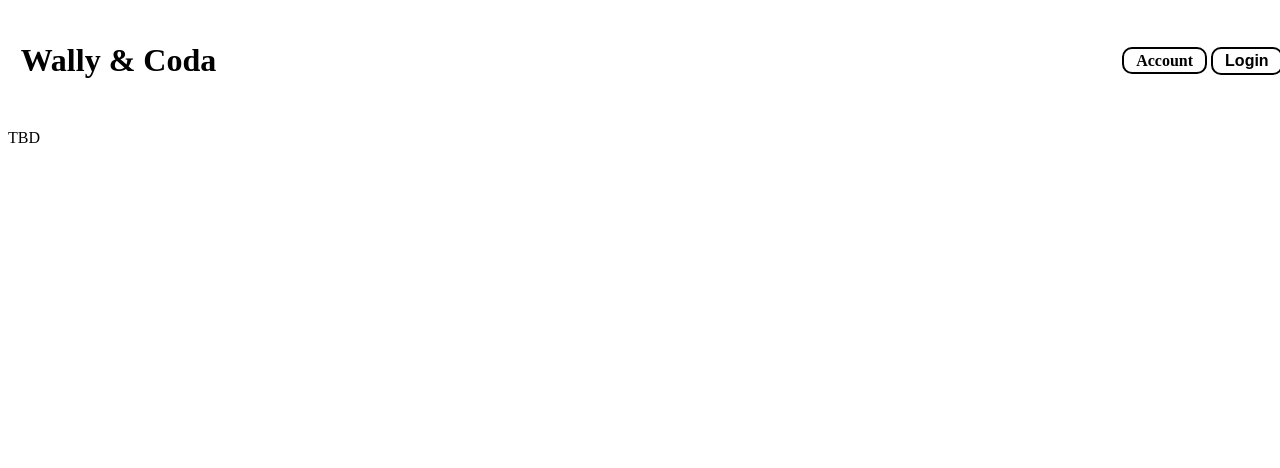
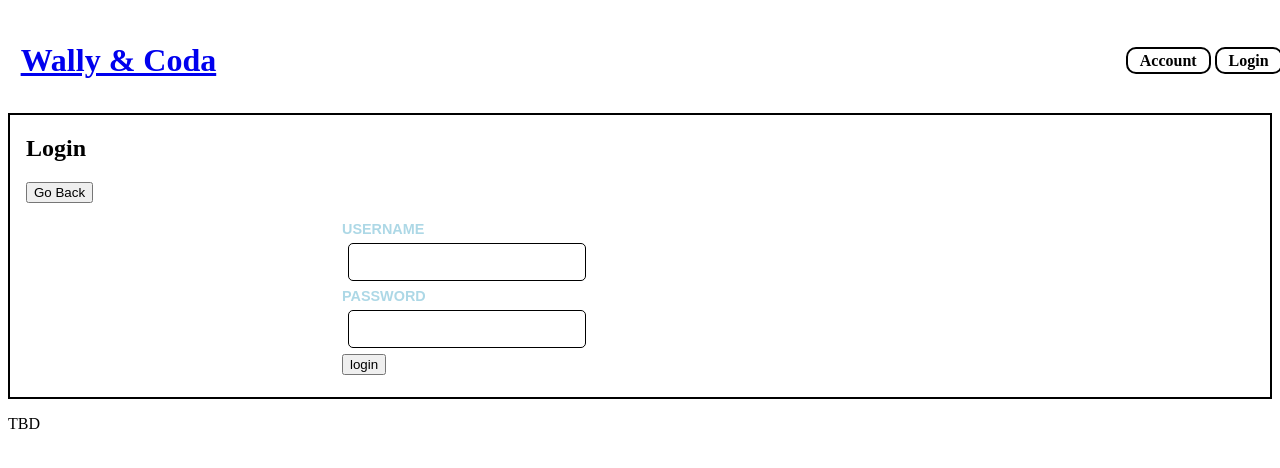
Before and after one commit to josquinlarsen/w-c-new, a React (Vite) app in the folder app/: page /login in a window 1280 px wide. Shown: the top 468 px of the page. Built offline with nearby package versions, Linux system fonts and the light colour scheme.

Commit message:
working out login form

```diff
--- a/app/src/App.tsx
+++ b/app/src/App.tsx
@@ -11,12 +11,12 @@ import { USER_FORM, PUP_FORM, PUP_RECORD_FORM, USER, PUP, RECORD } from './utili
 import Layout from './components/Layout';
 import ProtectedRoute from './components/ProtectedRoute';
 import Dashboard from './components/Dashboard';
+import Login from './components/Login';
 
 const testUser = { username: "Test", email: "email@email.com", first_name: "Test", last_name: "User", password1: "", password2: ""}
 
 function App() {
   const [loggedIn, setIsLoggedIn] = useState<boolean>(false);
-
 
   return (
     <>
@@ -24,7 +24,7 @@ function App() {
       <Route path="/" element={<Layout />}>
         {/* public routes */}
         <Route path="register" />
-        <Route path="login"/>
+        <Route path="login" element={<Login/>}/>
         <Route path="home" element={<Dashboard />}/>
 
         <Route element={<ProtectedRoute />}>
--- a/app/src/components/Dashboard.tsx
+++ b/app/src/components/Dashboard.tsx
@@ -1,6 +1,7 @@
 import Sidebar from "./Sidebar";
 import Form from "./Form";
 import Table from "./Table";
+import Login from "./Login";
 
 import { USER_FORM, PUP_FORM, PUP_RECORD_FORM, USER, PUP, RECORD } from '../utilities/FormFields';
 import { pupRecordsCall } from "../mockData/records";
@@ -12,6 +13,7 @@ const Dashboard = () => {
         <div className="main-content">
             <Sidebar />
         <div style={{padding: "1%"}}>
+            {/* <Login/> */}
             {/* <Form
                 initialData={RECORD}
                 httpType={"post"}
--- a/app/src/components/Form.tsx
+++ b/app/src/components/Form.tsx
@@ -9,8 +9,7 @@ export default function Form({
     onCancel,
     formFields,
     title,
-    login,
-    register
+    userAction,
 }: InputFormProps) {
     const [formData, setFormData] = useState<FormData>(initialData);
 
@@ -54,7 +53,12 @@ export default function Form({
                         />
                     </div>
                 ))}
-                <button type='submit'>{httpType === 'post' ? 'Add' : 'Save'}</button>
+                { userAction? (
+                    <button type='submit'>{userAction === 1 ? "login" : "register" }</button>
+                ) : (
+                    <button type='submit'>{httpType === 'post' ? 'Add' : 'Save'}</button>
+                )}
+                {/* <button type='submit'>{httpType === 'post' ? 'Add' : 'Save'}</button> */}
             </fieldset>
         </form>
         </div>
--- /dev/null
+++ b/app/src/components/Login.tsx
@@ -0,0 +1,25 @@
+
+import { useNavigate } from "react-router-dom";
+
+import { useAuthForm } from "../hooks/useAuthForm";
+import Form from "./Form";
+import { LOGIN_FORM } from "../utilities/FormFields";
+
+export default function Login(){
+    const navigate = useNavigate();
+    const { loginData, handleLoginChange, handleLogin } = useAuthForm();
+    return(
+        <>
+        <Form
+            initialData={loginData}
+            httpType={"post"}
+            onSubmit={handleLogin} // type?
+            onCancel={() => {navigate('/')}}
+            handleLoginChange={handleLoginChange}
+            formFields={LOGIN_FORM}
+            title={"Login"}
+            userAction={1}
+        />
+        </>
+    );
+}
--- a/app/src/components/Navbar.tsx
+++ b/app/src/components/Navbar.tsx
@@ -1,4 +1,4 @@
-// import { Link } from "react-router-dom";
+import { Link } from "react-router-dom";
 
 // import { type NavBarProps } from "../types";
 import { useAuth } from "../context/AuthContext";
@@ -19,13 +19,17 @@ const Navbar = () => {
         <>
         <div className="navbar">
             <div>
-                <h1>Wally & Coda</h1>
+                <h1>
+                    <Link to={isLoggedIn ? "/home" : "/"}>
+                        Wally & Coda
+                    </Link>
+                </h1>
             </div>
         <div>
             <nav>
                 {isLoggedIn? (
                     <>
-                    <a>Account</a>
+                    <Link to="/home">Account</Link>
                     <button
                         className="logout-btn"
                         onClick={logout}
@@ -34,10 +38,11 @@ const Navbar = () => {
                 ) : (
                     <>
                     <a>Account</a>
-                    <button
+                    <Link to="/login">Login</Link>
+                    {/* <button
                         className="logout-btn"
                         onClick={login}
-                    >Login</button>
+                    >Login</button> */}
                     </>
                 )}
             </nav>
--- a/app/src/components/Table.tsx
+++ b/app/src/components/Table.tsx
@@ -22,7 +22,7 @@ const Table = ({records}: PupRecordAPIResponse) => {
                     <tr key={record.id}>
                         <td>{record.record_type}</td>
                         <td><FormatDate date={record.record_date}/></td>
-                        <td>Dr. {record.doctor_name}</td>
+                        <td>{record.doctor_name}</td>
                         <td>{record.vet_address}</td>
                         <td>{record.vet_phone_number}</td>
                         <td>${record.cost}</td>
--- a/app/src/utilities/FormFields.ts
+++ b/app/src/utilities/FormFields.ts
@@ -14,7 +14,17 @@ export const USER = {
     last_name: '',
     password1: '',
     password2: ''
-}
+};
+
+export const LOGIN_FORM = [
+    {name:"username", label:"username", type:"text", required:true},
+    {name:"password", label:"password", type:"text", required:true}
+];
+
+export const LOGIN = {
+    username: "",
+    password: ""
+};
 
 export const PUP_FORM = [
     { name: "pup_name", label: "Pup Name", type: "text", placeholder: "Pup Name", required: true },
@@ -40,7 +50,7 @@ export const RECORD = {
     vet_phone_number: '',
     cost: '',
     record_note: ''
-}
+};
 
 export const PUP_RECORD_FORM = [
     { name: "record_type", label: "Record Type", type: "text", placeholder: "Record Type", required: true },
```
Also changed, not shown: app/src/types/form.ts (+5 -4 lines).
